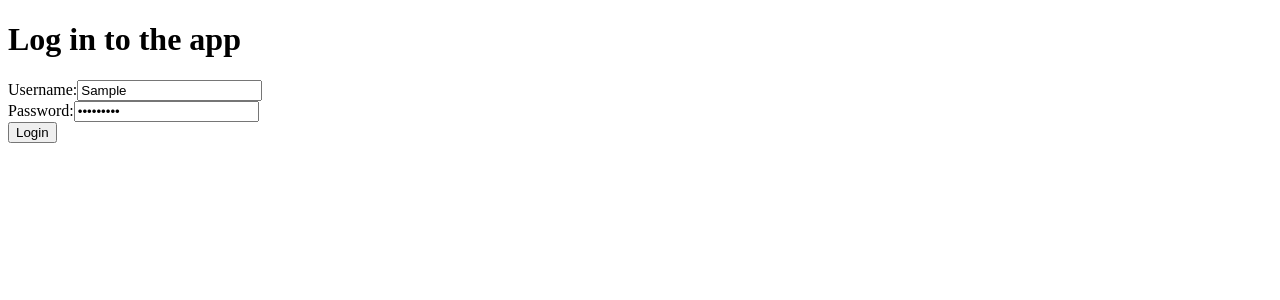
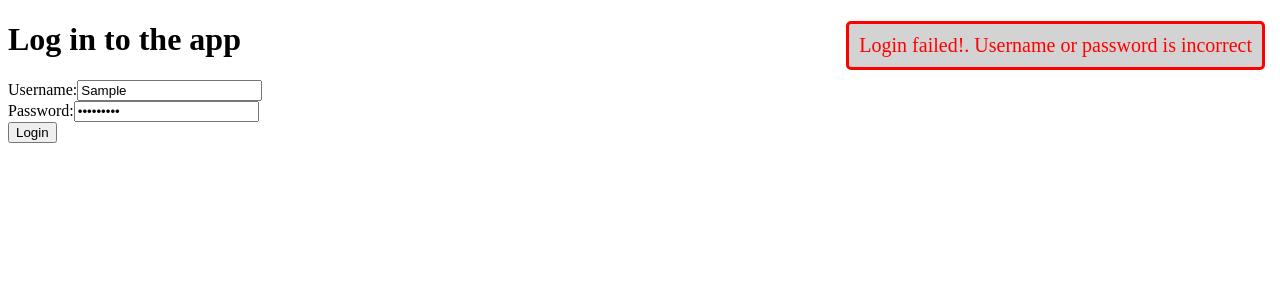
Before and after one commit to sagar4926/fso2020, a React (Create React App) app in the folder part5/bloglist-frontend/: page / in a window 1280 px wide. Both pictures are taken after typing "Sample", "Sample123" into the empty fields and a click on the button "Login". Shown: the top 300 px of the page. Built offline with nearby package versions, Linux system fonts and the light colour scheme; no server answers; the HTML template or start-up script is replaced by a standard one.

Commit message:
5.4*: bloglist frontend, step4

```diff
--- a/part5/bloglist-frontend/src/App.js
+++ b/part5/bloglist-frontend/src/App.js
@@ -5,10 +5,12 @@ import LoginForm from "./components/LoginForm";
 import User from "./components/User";
 import storageService from "./services/storage";
 import AddBlogForm from "./components/AddBlogForm";
+import Notification from "./components/notification/Notification";
 
 const App = () => {
   const [blogs, setBlogs] = useState([]);
   const [user, setUser] = useState(undefined);
+  const [notification, setNotification] = useState(undefined);
 
   useEffect(() => {
     blogService.getAll().then((blogs) => setBlogs(blogs));
@@ -18,13 +20,30 @@ const App = () => {
     setUser(storageService.getUser());
   }, []);
 
+  const _showNotification = (message, type) => {
+    setNotification({ message, type });
+    setTimeout(() => setNotification(undefined), 5000);
+  };
+  const showErrorNotification = (message) => {
+    _showNotification(message, "error");
+  };
+
+  const showSuccessNotification = (message) => {
+    _showNotification(message, "success");
+  };
+
   return (
     <>
+      <Notification notification={notification}></Notification>
       {!user && (
         <LoginForm
           onLogin={(user) => {
             storageService.storeUser(user);
             setUser(user);
+            showSuccessNotification(`Logged in!`);
+          }}
+          onError={(error) => {
+            showErrorNotification(error);
           }}
         ></LoginForm>
       )}
@@ -35,14 +54,19 @@ const App = () => {
             onLogout={() => {
               storageService.removeUser();
               setUser(undefined);
+              showSuccessNotification(`Logged out!`);
             }}
           ></User>
           <AddBlogForm
             onBlogAdded={(blog) => {
               setBlogs(blogs.concat(blog));
+              showSuccessNotification(`Blog added ${blog.title}`);
+            }}
+            onError={(error) => {
+              showErrorNotification(error);
             }}
           ></AddBlogForm>
-          <BlogsList blogs={blogs}></BlogsList>,
+          <BlogsList blogs={blogs}></BlogsList>
         </>
       )}
     </>
--- a/part5/bloglist-frontend/src/components/AddBlogForm.js
+++ b/part5/bloglist-frontend/src/components/AddBlogForm.js
@@ -1,7 +1,7 @@
 import React, { useState } from "react";
 import blogsApi from "../services/blogs";
 
-const AddBlogForm = ({ onBlogAdded }) => {
+const AddBlogForm = ({ onBlogAdded, onError }) => {
   const [title, setTitle] = useState("");
   const [author, setAuthor] = useState("");
   const [url, setUrl] = useState("");
@@ -13,10 +13,15 @@ const AddBlogForm = ({ onBlogAdded }) => {
   };
   const createBlog = (event) => {
     event.preventDefault();
-    blogsApi.create({ title, author, url }).then((data) => {
-      clearForm();
-      onBlogAdded(data);
-    });
+    blogsApi
+      .create({ title, author, url })
+      .then((data) => {
+        clearForm();
+        onBlogAdded(data);
+      })
+      .catch((err) => {
+        onError("Failed to create blog. title and url is mandatory");
+      });
   };
 
   return (
--- a/part5/bloglist-frontend/src/components/LoginForm.js
+++ b/part5/bloglist-frontend/src/components/LoginForm.js
@@ -1,13 +1,18 @@
 import React, { useState } from "react";
 import loginApi from "../services/login";
 
-const LoginForm = ({ onLogin }) => {
+const LoginForm = ({ onLogin, onError }) => {
   const [username, setUsername] = useState("");
   const [password, setPassword] = useState("");
 
   const login = (event) => {
     event.preventDefault();
-    loginApi.login(username, password).then(onLogin);
+    loginApi
+      .login(username, password)
+      .then(onLogin)
+      .catch((err) =>
+        onError("Login failed!. Username or password is incorrect")
+      );
   };
 
   return (
--- /dev/null
+++ b/part5/bloglist-frontend/src/components/notification/Notification.css
@@ -0,0 +1,19 @@
+.notification {
+  background: lightgrey;
+  font-size: 20px;
+  border-style: solid;
+  border-radius: 5px;
+  padding: 10px;
+  margin-bottom: 10px;
+  display: block;
+  position: absolute;
+  right: 15px;
+}
+
+.success {
+  color: green;
+}
+
+.error {
+  color: red;
+}
--- /dev/null
+++ b/part5/bloglist-frontend/src/components/notification/Notification.js
@@ -0,0 +1,12 @@
+import React from "react";
+import "./Notification.css";
+
+const Notification = ({ notification }) => {
+  if (!notification) {
+    return null;
+  }
+
+  return <div className={`notification ${notification.type}`}>{notification.message}</div>;
+};
+
+export default Notification;
```
